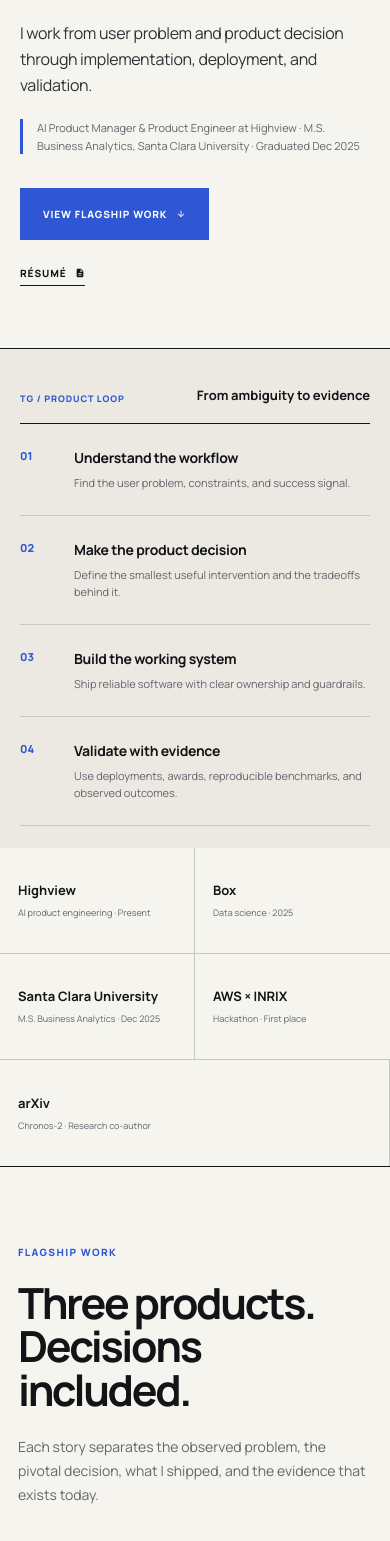
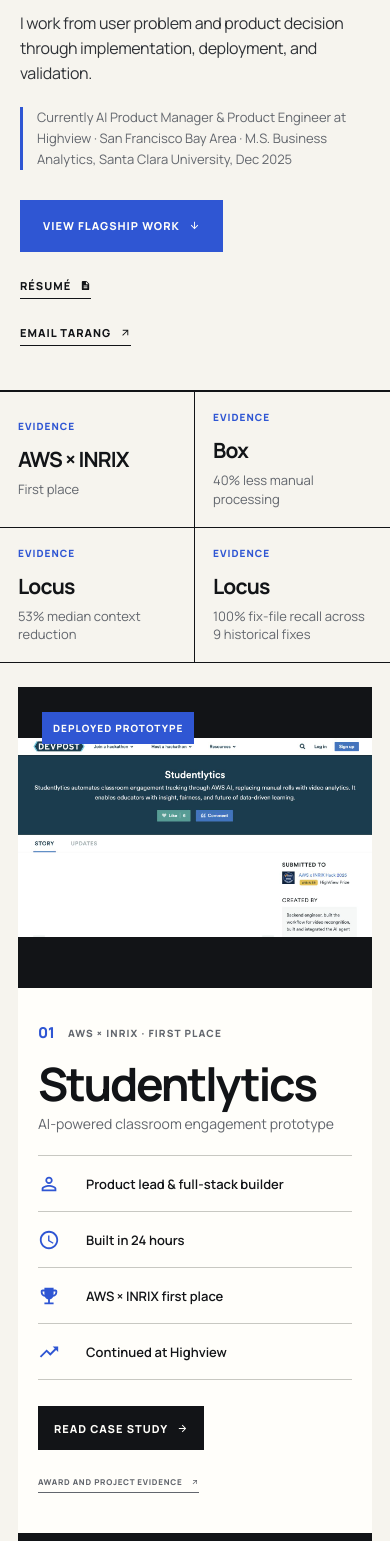
Before and after one commit to taranggoyal70/Tarang-Portfolio, a React (Vite) app: page / in a window 390 px wide. Shown: the part 447-1988 px from the top of the page. Built offline with nearby package versions, Linux system fonts and the light colour scheme; the HTML template or start-up script is replaced by a standard one.

Commit message:
Make portfolio recruiter-first (#4)

```diff
--- a/src/components/MainContainer.tsx
+++ b/src/components/MainContainer.tsx
@@ -1,10 +1,17 @@
+import { useEffect } from "react";
 import {
   MdArrowDownward,
   MdArrowForward,
   MdArrowOutward,
+  MdCheckCircleOutline,
+  MdCode,
   MdDescription,
+  MdEmojiEvents,
   MdMailOutline,
   MdMenu,
+  MdOutlineAccessTime,
+  MdPersonOutline,
+  MdTrendingUp,
 } from "react-icons/md";
 import {
   archiveProjects,
@@ -14,7 +21,51 @@
 } from "../data/portfolioData";
 import "./styles/Portfolio.css";
 
-const MainContainer = () => (
+const projectHighlights = {
+  studentlytics: [
+    { icon: MdPersonOutline, text: "Product lead & full-stack builder" },
+    { icon: MdOutlineAccessTime, text: "Built in 24 hours" },
+    { icon: MdEmojiEvents, text: "AWS × INRIX first place" },
+    { icon: MdTrendingUp, text: "Continued at Highview" },
+  ],
+  morphic: [
+    { icon: MdPersonOutline, text: "Product strategy, design & engineering" },
+    { icon: MdCheckCircleOutline, text: "Live product prototype" },
+    { icon: MdCode, text: "GitHub-grounded adaptive workspace" },
+    { icon: MdArrowForward, text: "Approval → branch → pull request" },
+  ],
+  locus: [
+    { icon: MdPersonOutline, text: "Product strategy & engineering" },
+    { icon: MdTrendingUp, text: "53% median context reduction" },
+    { icon: MdCheckCircleOutline, text: "100% fix-file recall" },
+    { icon: MdCode, text: "9 historical fixes benchmarked" },
+  ],
+};
+
+const MainContainer = () => {
+  useEffect(() => {
+    const scrollToHash = () => {
+      const targetId = window.location.hash.slice(1);
+      if (!targetId) return;
+      document.getElementById(targetId)?.scrollIntoView({ block: "start" });
+    };
+
+    const frame = window.requestAnimationFrame(scrollToHash);
+    const settledFrame = window.setTimeout(scrollToHash, 350);
+    const mediaFrame = window.setTimeout(scrollToHash, 900);
+    window.addEventListener("load", scrollToHash);
+    window.addEventListener("hashchange", scrollToHash);
+
+    return () => {
+      window.cancelAnimationFrame(frame);
+      window.clearTimeout(settledFrame);
+      window.clearTimeout(mediaFrame);
+      window.removeEventListener("load", scrollToHash);
+      window.removeEventListener("hashchange", scrollToHash);
+    };
+  }, []);
+
+  return (
     <main className="portfolio-site">
     <header className="site-nav">
       <a className="site-mark" href="#top" aria-label="Tarang Goyal, home">
@@ -82,9 +133,11 @@
           I work from user problem and product decision through implementation,
           deployment, and validation.
         </p>
+        <div className="hero-lower">
           <p className="hero-now">
-          AI Product Manager & Product Engineer at Highview · M.S. Business
-          Analytics, Santa Clara University · Graduated Dec 2025
+            Currently AI Product Manager & Product Engineer at Highview · San
+            Francisco Bay Area · M.S. Business Analytics, Santa Clara
+            University, Dec 2025
           </p>
           <div className="hero-actions">
             <a className="primary-action" href="#work">
@@ -93,71 +146,53 @@
             <a href="/resume.pdf" target="_blank" className="text-action">
               Résumé <MdDescription aria-hidden="true" />
             </a>
+            <a
+              href="mailto:taranggoyal2000@gmail.com"
+              className="text-action"
+            >
+              Email Tarang <MdArrowOutward aria-hidden="true" />
+            </a>
           </div>
         </div>
-
-      <aside className="hero-trace" aria-label="How Tarang builds products">
-        <div className="hero-trace-heading">
-          <span>TG / Product loop</span>
-          <strong>From ambiguity to evidence</strong>
       </div>
-        <ol>
-          {processSteps.map((step) => (
-            <li key={step.number}>
-              <span>{step.number}</span>
-              <div>
-                <h2>{step.title}</h2>
-                <p>{step.body}</p>
-              </div>
-            </li>
-          ))}
-        </ol>
-      </aside>
     </section>
 
-    <section className="credibility-rail" aria-label="Selected credentials">
-      <div>
-        <strong>Highview</strong>
-        <span>AI product engineering · Present</span>
-      </div>
-      <div>
-        <strong>Box</strong>
-        <span>Data science · 2025</span>
-      </div>
-      <div>
-        <strong>Santa Clara University</strong>
-        <span>M.S. Business Analytics · Dec 2025</span>
-      </div>
+    <section className="evidence-ledger" aria-label="Selected evidence">
       <a
         href="https://devpost.com/software/studentlytics"
         target="_blank"
         rel="noreferrer"
       >
+        <span>Evidence</span>
         <strong>AWS × INRIX</strong>
-        <span>Hackathon · First place</span>
+        <p>First place</p>
       </a>
+      <div>
+        <span>Evidence</span>
+        <strong>Box</strong>
+        <p>40% less manual processing</p>
+      </div>
       <a
-        href="https://arxiv.org/pdf/2605.21504"
+        href="https://github.com/taranggoyal70/locus/tree/main/benchmarks"
         target="_blank"
         rel="noreferrer"
       >
-        <strong>arXiv</strong>
-        <span>Chronos-2 · Research co-author</span>
+        <span>Evidence</span>
+        <strong>Locus</strong>
+        <p>53% median context reduction</p>
+      </a>
+      <a
+        href="https://github.com/taranggoyal70/locus/tree/main/benchmarks"
+        target="_blank"
+        rel="noreferrer"
+      >
+        <span>Evidence</span>
+        <strong>Locus</strong>
+        <p>100% fix-file recall across 9 historical fixes</p>
       </a>
     </section>
 
     <section className="section work-section" id="work">
-      <div className="section-heading">
-        <div>
-          <p className="eyebrow">Flagship work</p>
-          <h2>Three products. Decisions included.</h2>
-        </div>
-        <p>
-          Each story separates the observed problem, the pivotal decision, what
-          I shipped, and the evidence that exists today.
-        </p>
-      </div>
-
       <div className="flagship-list">
         {flagshipProjects.map((project, index) => (
           <article className="flagship-project" key={project.slug}>
@@ -178,32 +213,17 @@
               <h3>{project.title}</h3>
               <p className="flagship-descriptor">{project.descriptor}</p>
 
-              <dl className="flagship-meta">
-                <div>
-                  <dt>Role</dt>
-                  <dd>{project.role}</dd>
-                </div>
-                <div>
-                  <dt>Team</dt>
-                  <dd>{project.team}</dd>
-                </div>
-                <div>
-                  <dt>Timeline</dt>
-                  <dd>{project.timeline}</dd>
-                </div>
-              </dl>
-
-              <div className="flagship-trace">
-                {project.trace.map((step, stepIndex) => (
-                  <div key={step.label}>
-                    <span>{String(stepIndex + 1).padStart(2, "0")}</span>
-                    <div>
-                      <strong>{step.label}</strong>
-                      <p>{step.body}</p>
-                    </div>
-                  </div>
-                ))}
-              </div>
+              <ul className="flagship-highlights">
+                {projectHighlights[project.slug].map((highlight) => {
+                  const Icon = highlight.icon;
+                  return (
+                    <li key={highlight.text}>
+                      <Icon aria-hidden="true" />
+                      <span>{highlight.text}</span>
+                    </li>
+                  );
+                })}
+              </ul>
 
               <div className="flagship-actions">
                 <a className="case-study-action" href={`/work/${project.slug}`}>
@@ -370,5 +390,6 @@
     </footer>
     </main>
   );
+};
 
 export default MainContainer;
--- a/src/components/styles/Portfolio.css
+++ b/src/components/styles/Portfolio.css
@@ -95,7 +95,7 @@
 
 .site-name span {
   color: var(--muted);
-  font-size: 9px;
+  font-size: 10px;
   font-weight: 700;
   letter-spacing: 0.1em;
   text-transform: uppercase;
@@ -111,7 +111,7 @@
   align-items: center;
   padding: 0 18px;
   border-left: 1px solid rgba(18, 20, 23, 0.2);
-  font-size: 9px;
+  font-size: 11px;
   font-weight: 800;
   letter-spacing: 0.1em;
   text-decoration: none;
@@ -142,10 +142,8 @@
 }
 
 .hero {
-  display: grid;
-  grid-template-columns: minmax(0, 1.35fr) minmax(390px, 0.65fr);
   max-width: 1600px;
-  min-height: 570px;
+  min-height: 0;
   margin: 0 auto;
   border-right: 1px solid var(--line);
   border-left: 1px solid var(--line);
@@ -155,14 +153,13 @@
   display: flex;
   flex-direction: column;
   justify-content: center;
-  padding: clamp(64px, 7vw, 104px) clamp(38px, 7vw, 110px);
-  border-right: 1px solid var(--ink);
+  padding: clamp(28px, 2.8vw, 42px) clamp(38px, 5.5vw, 88px) 24px;
 }
 
 .eyebrow {
   margin: 0 0 22px;
   color: var(--blue);
-  font-size: 10px;
+  font-size: 11px;
   font-weight: 800;
   letter-spacing: 0.14em;
   text-transform: uppercase;
@@ -181,9 +178,9 @@
 }
 
 .hero h1 {
-  max-width: 820px;
-  font-size: clamp(56px, 5.4vw, 82px);
-  line-height: 0.99;
+  max-width: 1180px;
+  font-size: clamp(58px, 5.1vw, 76px);
+  line-height: 0.96;
 }
 
 .hero h1 span {
@@ -191,21 +188,29 @@
 }
 
 .hero-intro {
-  max-width: 680px;
-  margin: 30px 0 0;
+  max-width: 760px;
+  margin: 24px 0 0;
   color: #2e3136;
-  font-size: clamp(16px, 1.45vw, 20px);
-  line-height: 1.62;
+  font-size: clamp(16px, 1.35vw, 19px);
+  line-height: 1.55;
   letter-spacing: -0.02em;
 }
 
+.hero-lower {
+  display: grid;
+  grid-template-columns: minmax(0, 1fr) auto;
+  gap: 48px;
+  align-items: end;
+  margin-top: 20px;
+}
+
 .hero-now {
-  max-width: 690px;
-  margin: 20px 0 0;
+  max-width: 700px;
+  margin: 0;
   padding-left: 14px;
   border-left: 3px solid var(--blue);
   color: var(--muted);
-  font-size: 11px;
+  font-size: 13px;
   line-height: 1.6;
 }
 
@@ -218,7 +223,7 @@
 }
 
 .hero-actions {
-  margin-top: 34px;
+  margin-top: 0;
 }
 
 .primary-action,
@@ -230,7 +235,7 @@
   justify-content: center;
   gap: 9px;
   width: fit-content;
-  font-size: 10px;
+  font-size: 11px;
   font-weight: 800;
   letter-spacing: 0.09em;
   text-decoration: none;
@@ -328,61 +333,84 @@
   line-height: 1.55;
 }
 
-.credibility-rail {
-  display: grid;
-  grid-template-columns: repeat(5, 1fr);
+.evidence-ledger {
+  display: grid;
+  grid-template-columns: repeat(4, 1fr);
   max-width: 1600px;
   margin: 0 auto;
+  border-top: 1px solid var(--ink);
   border-right: 1px solid var(--ink);
   border-bottom: 1px solid var(--ink);
   border-left: 1px solid var(--ink);
 }
 
-.credibility-rail > div,
-.credibility-rail > a {
-  display: flex;
-  min-height: 96px;
-  padding: 22px 24px;
-  border-right: 1px solid var(--line);
+.evidence-ledger > div,
+.evidence-ledger > a {
+  display: flex;
+  min-height: 120px;
+  padding: 18px clamp(24px, 4vw, 76px);
+  border-right: 1px solid var(--ink);
   color: var(--ink);
   flex-direction: column;
   justify-content: center;
   text-decoration: none;
 }
 
-.credibility-rail > :last-child {
+.evidence-ledger > :last-child {
   border-right: 0;
 }
 
-.credibility-rail > a {
+.evidence-ledger > a {
   transition:
     background 180ms ease,
     color 180ms ease;
 }
 
-.credibility-rail > a:hover {
+.evidence-ledger > a:hover {
   background: var(--blue);
   color: var(--white);
 }
 
-.credibility-rail strong {
-  font-size: 13px;
-}
-
-.credibility-rail span {
-  margin-top: 7px;
+.evidence-ledger span {
+  color: var(--blue);
+  font-size: 10px;
+  font-weight: 800;
+  letter-spacing: 0.1em;
+  text-transform: uppercase;
+}
+
+.evidence-ledger strong {
+  margin-top: 12px;
+  font-size: clamp(20px, 2vw, 28px);
+  letter-spacing: -0.04em;
+}
+
+.evidence-ledger p {
+  margin: 7px 0 0;
   color: var(--muted);
-  font-size: 9px;
+  font-size: 14px;
   line-height: 1.45;
 }
 
-.credibility-rail > a:hover span {
+.evidence-ledger > a:hover span,
+.evidence-ledger > a:hover p {
   color: rgba(255, 255, 255, 0.75);
+}
+
+#work,
+#experience,
+#about,
+#contact {
+  scroll-margin-top: 66px;
 }
 
 .section {
   padding: clamp(88px, 9vw, 144px) clamp(22px, 5vw, 80px);
   border-bottom: 1px solid var(--ink);
+}
+
+.work-section {
+  padding-top: clamp(28px, 3vw, 48px);
 }
 
 .section-heading {
@@ -454,15 +482,18 @@
   padding: 9px 11px;
   background: var(--blue);
   color: var(--white);
-  font-size: 8px;
+  font-size: 10px;
   font-weight: 800;
   letter-spacing: 0.1em;
   text-transform: uppercase;
 }
 
 .flagship-copy {
-  padding: clamp(40px, 4.4vw, 66px);
+  display: flex;
+  padding: clamp(34px, 4vw, 58px);
   background: var(--white);
+  flex-direction: column;
+  justify-content: center;
 }
 
 .flagship-kicker {
@@ -480,7 +511,7 @@
 .flagship-kicker p {
   margin: 0;
   color: var(--muted);
-  font-size: 8px;
+  font-size: 10px;
   font-weight: 800;
   letter-spacing: 0.11em;
   text-transform: uppercase;
@@ -494,9 +525,32 @@
 }
 
 .flagship-descriptor {
-  margin: 0 0 25px;
+  margin: 0 0 22px;
   color: var(--muted);
-  font-size: 13px;
+  font-size: 15px;
+}
+
+.flagship-highlights {
+  margin: 0;
+  padding: 0;
+  border-top: 1px solid var(--line);
+  list-style: none;
+}
+
+.flagship-highlights li {
+  display: grid;
+  grid-template-columns: 34px 1fr;
+  gap: 14px;
+  align-items: center;
+  min-height: 58px;
+  border-bottom: 1px solid var(--line);
+  font-size: 14px;
+  font-weight: 600;
+}
+
+.flagship-highlights svg {
+  color: var(--blue);
+  font-size: 24px;
 }
 
 .flagship-meta {
@@ -609,7 +663,7 @@
 
 .experience-period {
   color: var(--blue);
-  font-size: 9px;
+  font-size: 11px;
   font-weight: 800;
   letter-spacing: 0.08em;
   text-transform: uppercase;
@@ -625,7 +679,7 @@
 .experience-role,
 .experience-list article > p {
   margin: 0;
-  font-size: 12px;
+  font-size: 13px;
   line-height: 1.65;
 }
 
@@ -635,7 +689,7 @@
 
 .experience-list article > strong {
   color: var(--blue);
-  font-size: 9px;
+  font-size: 11px;
   line-height: 1.5;
   letter-spacing: 0.07em;
   text-transform: uppercase;
@@ -1443,25 +1497,25 @@
     display: none;
   }
 
-  .hero {
-    grid-template-columns: minmax(0, 1fr) 360px;
-  }
-
   .hero-copy {
     padding-right: 48px;
     padding-left: 48px;
   }
 
-  .credibility-rail {
-    grid-template-columns: repeat(3, 1fr);
-  }
-
-  .credibility-rail > :nth-child(3) {
+  .hero-lower {
+    grid-template-columns: 1fr;
+  }
+
+  .evidence-ledger {
+    grid-template-columns: repeat(2, 1fr);
+  }
+
+  .evidence-ledger > :nth-child(2) {
     border-right: 0;
   }
 
-  .credibility-rail > :nth-child(-n + 3) {
-    border-bottom: 1px solid var(--line);
+  .evidence-ledger > :nth-child(-n + 2) {
+    border-bottom: 1px solid var(--ink);
   }
 
   .flagship-project {
@@ -1518,7 +1572,7 @@
     gap: 7px;
     min-height: 53px;
     padding: 0 13px;
-    font-size: 9px;
+    font-size: 11px;
     font-weight: 800;
     letter-spacing: 0.08em;
     list-style: none;
@@ -1545,7 +1599,7 @@
     padding: 15px 16px;
     border-bottom: 1px solid var(--line);
     color: var(--ink);
-    font-size: 10px;
+    font-size: 11px;
     font-weight: 800;
     letter-spacing: 0.08em;
     text-decoration: none;
@@ -1557,13 +1611,12 @@
   }
 
   .hero {
-    grid-template-columns: 1fr;
     min-height: 0;
     border: 0;
   }
 
   .hero-copy {
-    padding: 78px 20px 62px;
+    padding: 66px 20px 44px;
     border-right: 0;
     border-bottom: 1px solid var(--ink);
   }
@@ -1574,6 +1627,15 @@
 
   .hero-intro {
     font-size: 16px;
+  }
+
+  .hero-lower {
+    gap: 30px;
+    margin-top: 22px;
+  }
+
+  .hero-now {
+    font-size: 13px;
   }
 
   .hero-actions,
@@ -1583,35 +1645,42 @@
     flex-direction: column;
   }
 
-  .hero-trace {
-    padding: 38px 20px 22px;
-  }
-
-  .credibility-rail {
+  .evidence-ledger {
     grid-template-columns: repeat(2, 1fr);
     border-right: 0;
     border-left: 0;
   }
 
-  .credibility-rail > div,
-  .credibility-rail > a {
-    min-height: 106px;
+  .evidence-ledger > div,
+  .evidence-ledger > a {
+    min-height: 132px;
     padding: 18px;
-    border-right: 1px solid var(--line) !important;
-    border-bottom: 1px solid var(--line);
-  }
-
-  .credibility-rail > :nth-child(even) {
+    border-right: 1px solid var(--ink) !important;
+    border-bottom: 1px solid var(--ink);
+  }
+
+  .evidence-ledger > :nth-child(even) {
     border-right: 0 !important;
   }
 
-  .credibility-rail > :last-child {
-    grid-column: 1 / -1;
+  .evidence-ledger > :nth-last-child(-n + 2) {
     border-bottom: 0;
+  }
+
+  .evidence-ledger strong {
+    font-size: 21px;
+  }
+
+  .evidence-ledger p {
+    font-size: 13px;
   }
 
   .section {
     padding: 78px 18px;
+  }
+
+  .work-section {
+    padding-top: 24px;
   }
 
   .section-heading {
@@ -1638,6 +1707,19 @@
 
   .flagship-copy h3 {
     font-size: 46px;
+  }
+
+  .flagship-descriptor {
+    font-size: 14px;
+  }
+
+  .flagship-highlights li {
+    min-height: 56px;
+    font-size: 13px;
+  }
+
+  .flagship-highlights svg {
+    font-size: 22px;
   }
 
   .flagship-meta {
```
Also changed, not shown: 1 other file (tests, documents, lock files or other folders). Lines whose indentation alone changed are shown as unchanged.
